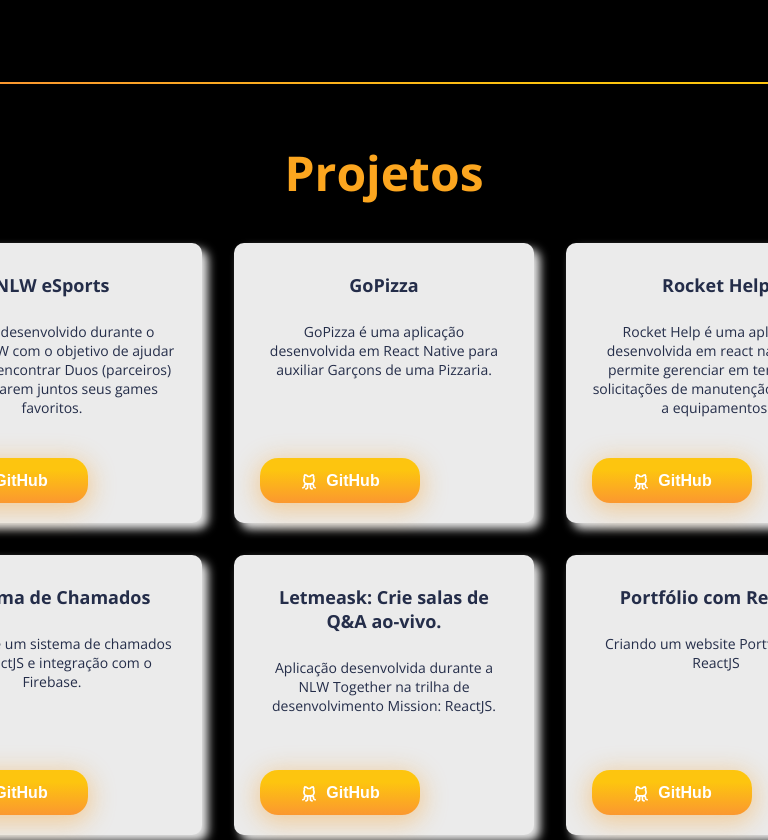
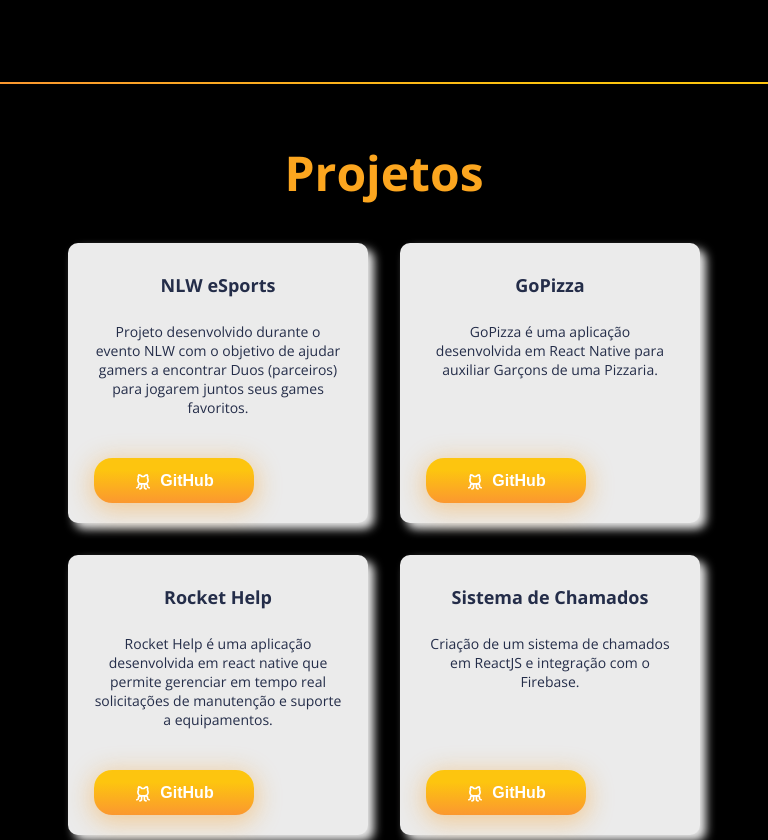
Before and after one commit to Iann-rst/portfolio-react, a React (Vite) app: page / in a window 768 px wide. Shown: the part 1840-2680 px from the top of the page. Built offline with nearby package versions, Linux system fonts and the light colour scheme.

Commit message:
fix: media query

```diff
--- a/src/components/Projects/styles.css
+++ b/src/components/Projects/styles.css
@@ -1,6 +1,7 @@
 .p-container {
   display: flex;
   align-items: center;
+  justify-items: center;
   flex-direction: column;
   margin-bottom: 10rem;
 
@@ -71,3 +72,14 @@
     right: 70px;
   }
 }
+
+@media (min-width: 768px) and (max-width: 1100px) {
+
+  .p-wrapper {
+    display: grid;
+    grid-template-columns: 1fr 1fr;
+    grid-auto-rows: 1fr;
+    gap: 2rem;
+  }
+
+}
```
